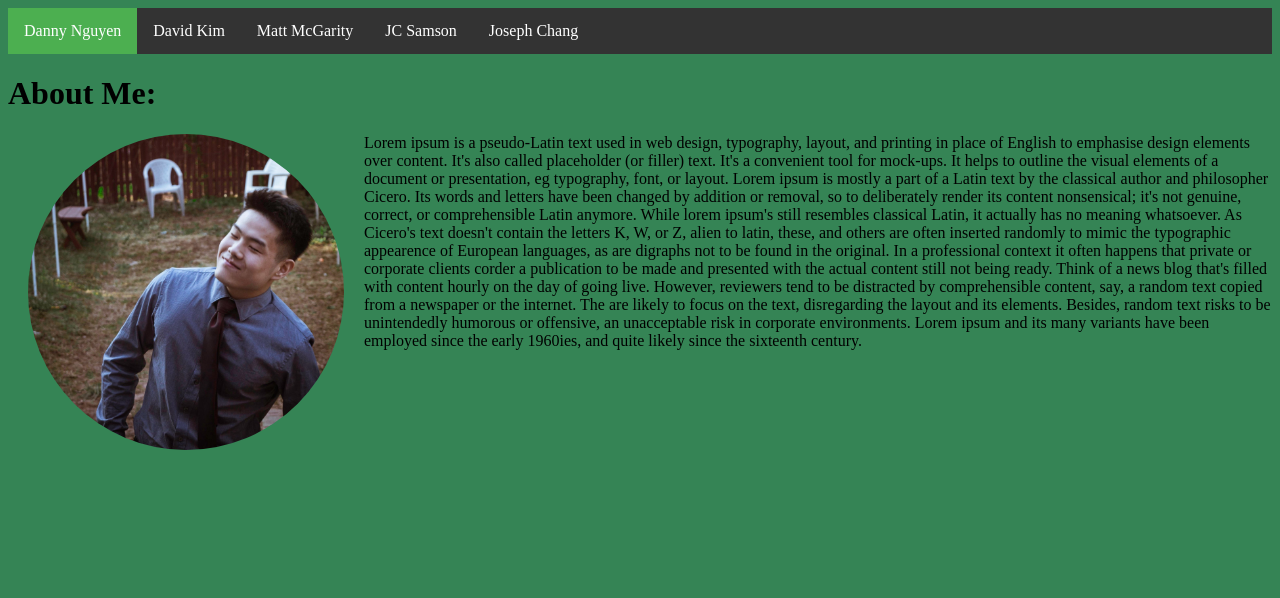
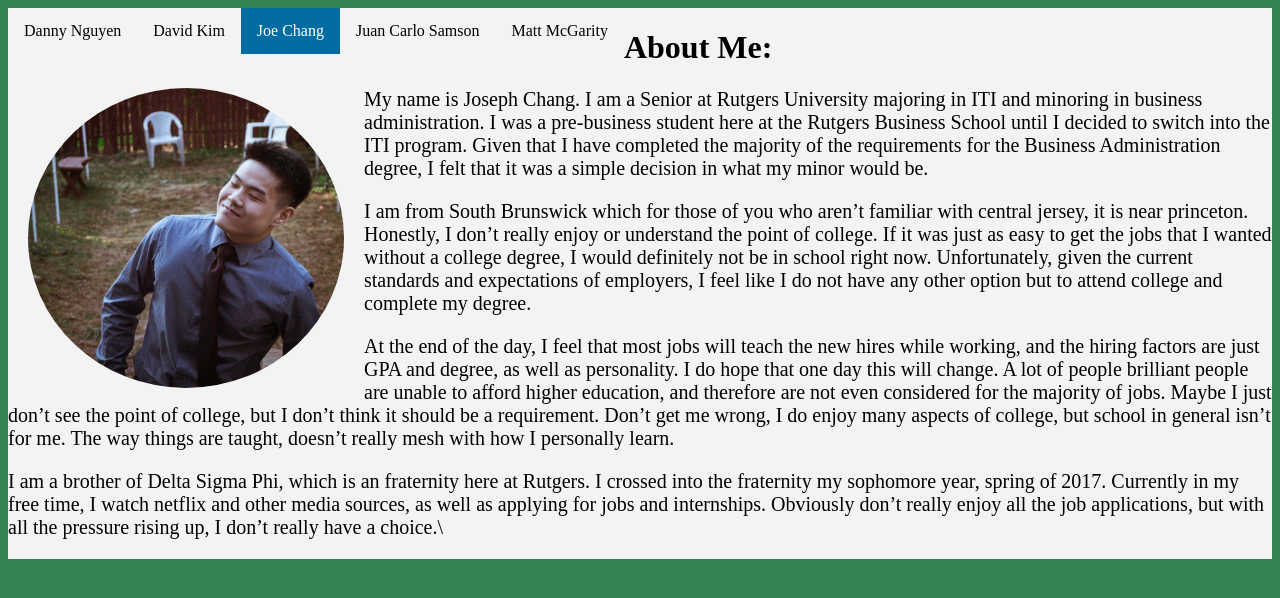
Before and after one commit to dlnguyenn/compconcept, a plain HTML site: page joseph-chang.html in a window 1280 px wide. Drawn offline with Linux system fonts and the light colour scheme.

Commit message:
joe's stuff

```diff
--- /dev/null
+++ b/joestyle.css
@@ -0,0 +1,47 @@
+body {
+  background-color: #358455;
+}
+
+ul {
+  list-style-type: none;
+  margin: 0;
+  padding: 0;
+  overflow: hidden;
+  background-color: #F3F3F3;
+}
+
+li {
+  float: left;
+}
+
+li a {
+  display: block;
+  color: black;
+  text-align: center;
+  padding: 14px 16px;
+  text-decoration: none;
+}
+
+/* Change the link color to #111 (black) on hover */
+li a:hover {
+  background-color: #00A6F0;
+}
+
+.active {
+  background-color: #016CA2;
+  color:white;
+}
+
+img {
+  float:left;
+  width: 25%;
+  height: 300px;
+  border-radius: 50%;
+}
+
+
+
+p{
+  font-family: "Times New Roman", Times, serif;
+  font-size: 20px
+}
--- a/joseph-chang.html
+++ b/joseph-chang.html
@@ -1,70 +1,29 @@
 <!DOCTYPE html>
 <head>
   <title>  Group 30</title>
+<link href="joestyle.css" rel="stylesheet" type="text/css">
 </head>
-<style>
-  body {
-  background-color: #358455;
-}
-
-ul {
-  list-style-type: none;
-  margin: 0;
-  padding: 0;
-  overflow: hidden;
-  background-color: #333;
-}
-
-li {
-  float: left;
-}
-
-li a {
-  display: block;
-  color: white;
-  text-align: center;
-  padding: 14px 16px;
-  text-decoration: none;
-}
-
-/* Change the link color to #111 (black) on hover */
-li a:hover {
-  background-color: #111;
-}
-
-.active {
-  background-color: #4CAF50;
-}
-
-img {
-  float:left;
-  width: 25%;
-  height: 25%;
-  border-radius: 50%;
-  position: relative;
-  }
-
-p {
-
-}
-
-
-
-</style>
 <body>
 
   <ul>
-  <li><a class="active" href="default.asp">Danny Nguyen</a></li>
-  <li><a href="news.asp">David Kim</a></li>
-  <li><a href="contact.asp">Matt McGarity</a></li>
-  <li><a href="about.asp">JC Samson</a></li>
-  <li><a href="about.asp">Joseph Chang</a></li>
-</ul>
+   <li><a href="danny-nguyen.html">Danny Nguyen</a></li>
+  <li><a href="david-kim.html">David Kim</a></li>
+  <li><a class="active" href="joseph-chang.html">Joe Chang</a></li>
+  <li><a href="juancarlo-samson.html">Juan Carlo Samson</a></li>
+  <li><a href="matt-mcgarity.html">Matt McGarity</a></li>
+
    <h1>About Me:</h1>
 
-    <img id="photo" onmouseover="mouseOver()" onmouseout="mouseOut()" src="joe propic.jpg" alt="joe" hspace="20">
+  <img src="joe propic.jpg" onmouseover= "this.src='ramen.jpg'" onmouseout= "this.src='profile.jpg'" alt="joepic" hspace="20">
 
-   <p>Lorem ipsum is a pseudo-Latin text used in web design, typography, layout, and printing in place of English to emphasise design elements over content. It's also called placeholder (or filler) text. It's a convenient tool for mock-ups. It helps to outline the visual elements of a document or presentation, eg typography, font, or layout. Lorem ipsum is mostly a part of a Latin text by the classical author and philosopher Cicero. Its words and letters have been changed by addition or removal, so to deliberately render its content nonsensical; it's not genuine, correct, or comprehensible Latin anymore. While lorem ipsum's still resembles classical Latin, it actually has no meaning whatsoever. As Cicero's text doesn't contain the letters K, W, or Z, alien to latin, these, and others are often inserted randomly to mimic the typographic appearence of European languages, as are digraphs not to be found in the original.
 
-In a professional context it often happens that private or corporate clients corder a publication to be made and presented with the actual content still not being ready. Think of a news blog that's filled with content hourly on the day of going live. However, reviewers tend to be distracted by comprehensible content, say, a random text copied from a newspaper or the internet. The are likely to focus on the text, disregarding the layout and its elements. Besides, random text risks to be unintendedly humorous or offensive, an unacceptable risk in corporate environments. Lorem ipsum and its many variants have been employed since the early 1960ies, and quite likely since the sixteenth century.</p>
+   <p>My name is Joseph Chang. I am a Senior at Rutgers University majoring in ITI and minoring in business administration. I was a pre-business student here at the Rutgers Business School until I decided to switch into the ITI program. Given that I have completed the majority of the requirements for the Business Administration degree, I felt that it was a simple decision in what my minor would be.
+</p>
+<p>
+I am from South Brunswick which for those of you who aren’t familiar with central jersey, it is near princeton. Honestly, I don’t really enjoy or understand the point of college. If it was just as easy to get the jobs that I wanted without a college degree, I would definitely not be in school right now. Unfortunately, given the current standards and expectations of employers, I feel like I do not have any other option but to attend college and complete my degree.
+</p>
+<p>At the end of the day, I feel that most jobs will teach the new hires while working, and the hiring factors are just GPA and degree, as well as personality. I do hope that one day this will change. A lot of people brilliant people are unable to afford higher education, and therefore are not even considered for the majority of jobs. Maybe I just don’t see the point of college, but I don’t think it should be a requirement. Don’t get me wrong, I do enjoy many aspects of college, but school in general isn’t for me. The way things are taught, doesn’t really mesh with how I personally learn.  </p>
+ <p>
+I am a brother of Delta Sigma Phi, which is an fraternity here at Rutgers. I crossed into the fraternity my sophomore year, spring of 2017. Currently in my free time, I watch netflix and other media sources, as well as applying for jobs and internships. Obviously don’t really enjoy all the job applications, but with all the pressure rising up, I don’t really have a choice.\
+</p>
 </body>
```
Also changed, not shown: ramen.jpg (added), 1 other file.
